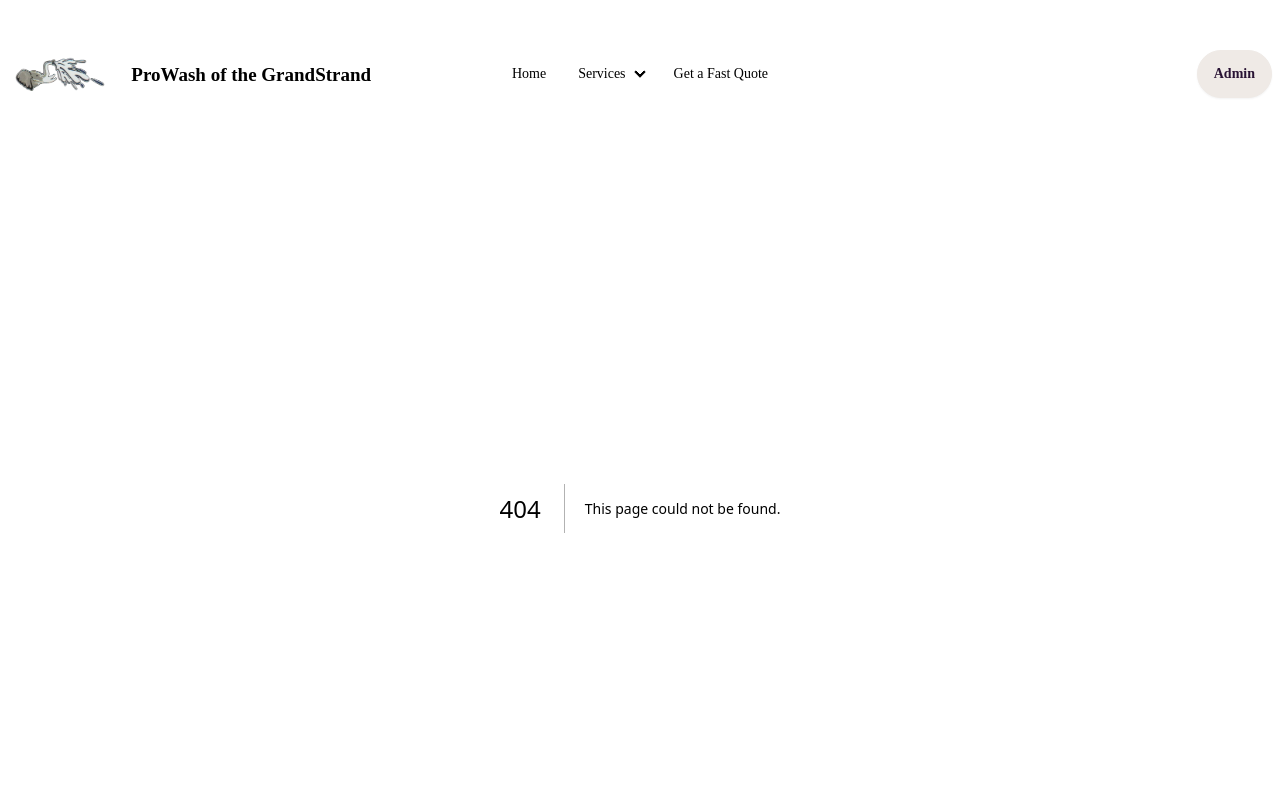
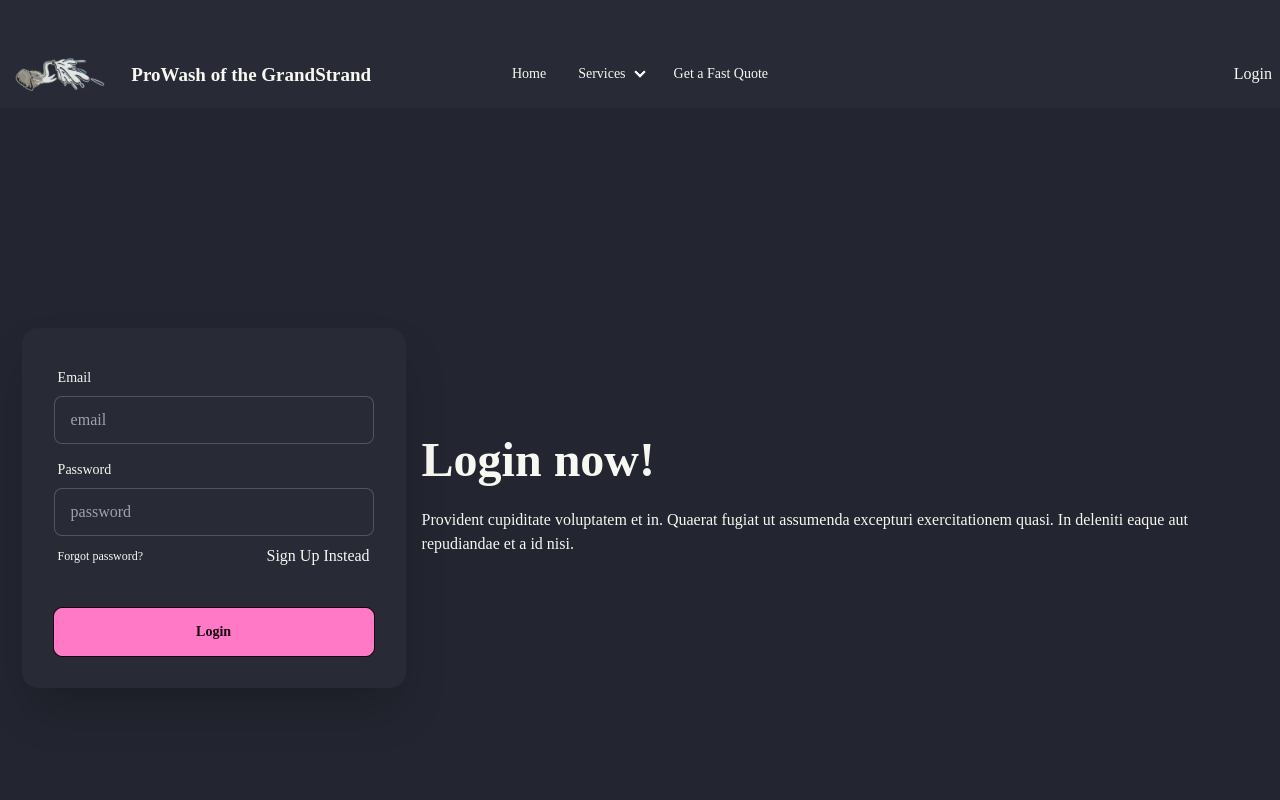
Before and after one commit to JimFloyd1/prowash, a Next.js app: page /login in a window 1280 px wide. Before the commit this address had no page. Shown: the top 800 px of the page. Built offline with nearby package versions, Linux system fonts and the light colour scheme.

Commit message:
frontend skeleton

```diff
--- /dev/null
+++ b/src/app/(auth)/forgot-password/page.tsx
@@ -0,0 +1,9 @@
+import React from 'react'
+
+const page = () => {
+  return (
+    <div>page</div>
+  )
+}
+
+export default page
--- /dev/null
+++ b/src/app/(auth)/login/page.tsx
@@ -0,0 +1,40 @@
+import React from 'react'
+import Link from 'next/link'
+
+const page = () => {
+    return (
+        <div className="hero min-h-screen bg-base-200">
+    <div className="hero-content flex-col lg:flex-row-reverse">
+        <div className="text-center lg:text-left">
+        <h1 className="text-5xl font-bold">Login now!</h1>
+        <p className="py-6">Provident cupiditate voluptatem et in. Quaerat fugiat ut assumenda excepturi exercitationem quasi. In deleniti eaque aut repudiandae et a id nisi.</p>
+        </div>
+        <div className="card shrink-0 w-full max-w-sm shadow-2xl bg-base-100">
+        <form className="card-body">
+            <div className="form-control">
+            <label className="label">
+                <span className="label-text">Email</span>
+            </label>
+            <input type="email" placeholder="email" className="input input-bordered"  />
+            </div>
+            <div className="form-control">
+            <label className="label">
+                <span className="label-text">Password</span>
+            </label>
+            <input type="password" placeholder="password" className="input input-bordered"  />
+            <label className="label">
+                <a href="#" className="label-text-alt link link-hover">Forgot password?</a>
+                <Link href="/register">Sign Up Instead</Link>
+            </label>
+            </div>
+            <div className="form-control mt-6">
+            <button className="btn btn-primary ring-current ring-1">Login</button>
+            </div>
+        </form>
+        </div>
+    </div>
+    </div>
+    )
+}
+
+export default page
--- /dev/null
+++ b/src/app/(auth)/register/layout.tsx
@@ -0,0 +1,43 @@
+"use client";
+// import "./styles.css";
+import Link from "next/link";
+
+import { usePathname } from "next/navigation";
+import { useState } from "react";
+
+const navLinks = [
+  { name: "Register", href: "/register" },
+  { name: "Login", href: "/login" },
+  { name: "Forgot Password", href: "/forgot-password" },
+];
+
+export default function AuthLayout({
+  children,
+}: {
+  children: React.ReactNode;
+}) {
+  const pathname = usePathname();
+  const [input, setInput] = useState("");
+
+  return (
+    <div>
+      <div>
+        <input value={input} onChange={(e) => setInput(e.target.value)} />
+      </div>
+      {navLinks.map((link) => {
+        const isActive = pathname.startsWith(link.href);
+
+        return (
+          <Link
+            className={isActive ? "font-bold mr-4" : "text-blue-500 mr-4"}
+            href={link.href}
+            key={link.name}
+          >
+            {link.name}
+          </Link>
+        );
+      })}
+      {children}
+    </div>
+  );
+}
--- /dev/null
+++ b/src/app/(auth)/register/page.tsx
@@ -0,0 +1,9 @@
+import React from 'react'
+
+const page = () => {
+  return (
+    <div>page</div>
+  )
+}
+
+export default page
--- a/src/app/layout.tsx
+++ b/src/app/layout.tsx
@@ -25,7 +25,7 @@
   children:React.ReactNode;
 }>) {
   return (
-    <html lang="en" data-theme="cupcake">
+    <html lang="en" data-theme="dracula">
       <body>
         <section className='py-10'>
           <div className='container'>
--- a/src/components/Navbar.tsx
+++ b/src/components/Navbar.tsx
@@ -1,5 +1,6 @@
 import React from 'react'
 import Image from 'next/image'
+import Link from 'next/link'
 
 
 const Navbar = () => {
@@ -38,7 +39,11 @@
   </div>
   <div className="navbar-center hidden lg:flex">
     <ul className="menu menu-horizontal px-1">
-      <li><a>Home</a></li>
+      <li>
+
+<Link href ="/#">Home</Link>
+
+      </li>
       <li>
         <details>
           <summary>Services</summary>
@@ -55,7 +60,7 @@
     </ul>
   </div>
   <div className="navbar-end">
-    <a className="btn">Admin</a>
+    <Link href ="/login">Login</Link>
   </div>
 </div>
 
--- a/src/components/Quote.tsx
+++ b/src/components/Quote.tsx
@@ -110,7 +110,7 @@
 <div className="card-body flex-wrap">
         <h2 className="text-2xl font-bold mb-2">ProWash of the GrandStrand has been in business since 1988 and is proud to offer the highest quality service.</h2>
         <p className="text-lg ">
-        We would love to hear from you. Contact us any time for a free estimate.
+        READY TO GET STARTED? We would love to hear from you. Contact us any time for a free estimate.
         </p>
         <p>
         All of our services are guaranteed to be carried out with the maximum amount of professionalism and quality.
--- a/src/components/Services.tsx
+++ b/src/components/Services.tsx
@@ -264,7 +264,7 @@
     <div className={`p-4 bg-white rounded-lg md:p-8 dark:bg-gray-800 ${activeTab === 'faq' ? '' : 'hidden'}`} id="property" role="tabpanel" aria-labelledby="faq-tab">
         {/* FAQ Content */}
         <h2 className="mb-5 text-2xl font-extrabold tracking-tight text-gray-900 dark:text-white">Frequently asked questions</h2>
-        <div className="collapse collapse-plus bg-base-200 ring-4 ring-current">
+        <div className="collapse collapse-plus bg-base-200 ring-1 ring-current">
     <input type="radio" name="my-accordion-3" defaultChecked />
     <div className="collapse-title text-xl font-medium ">
     How Does Prowash of the GrandStrand Compare To Other Companies?
@@ -273,7 +273,7 @@
         <p>We have state of the art equipment and over 36 years of experience. We guarantee your satisfaction, 100%. Unlike some of the competition, every member of our team is fully insured and extensively trained.</p>
     </div>
     </div>
-    <div className="collapse collapse-plus bg-base-200 ring-4 ring-current">
+    <div className="collapse collapse-plus bg-base-200 ring-1 ring-current">
     <input type="radio" name="my-accordion-3" />
     <div className="collapse-title text-xl font-medium">
         What is your Area of Service?
@@ -282,7 +282,7 @@
         <p>We service Myrtle Beach, North Myrtle Beach, Carolina Forest, Murrells Inlet, Socastee, Garden City, Litchfield, Conway, and Surfside.</p>
     </div>
     </div>
-    <div className="collapse collapse-plus bg-base-200 ring-4 ring-current">
+    <div className="collapse collapse-plus bg-base-200 ring-1 ring-current">
     <input type="radio" name="my-accordion-3" />
     <div className="collapse-title text-xl font-medium">
     Are Your Cleaning Methods And Products Environmentally Safe?
@@ -290,7 +290,7 @@
     <div className="collapse-content">
     Yes, all of our pressure washing and cleaning methods are environmentally safe. We strictly avoid using harsh chemicals that could damage your property, harm your pets or family, or negatively impact the local environment. We ensure that the chemicals and techniques we employ are 100% safe and effective for maintaining your property. Our cleaning methods are only aggressive towards stains, grime, dirt, mold, algae, and similar contaminants. We are committed to thoroughly and responsibly cleaning your exterior surfaces.    </div>
     </div>
-    <div className="collapse collapse-plus bg-base-200 ring-4 ring-current">
+    <div className="collapse collapse-plus bg-base-200 ring-1 ring-current">
     <input type="radio" name="my-accordion-3" />
     <div className="collapse-title text-xl font-medium">
     How Frequently Is Pressure Washing Needed?
@@ -299,7 +299,7 @@
         <p>The frequency of pressure washing and soft washing your projects depends on the surface material. Most surfaces require cleaning at least once a year, but the condition of the surface and organic growth buildup also play into how often your home will need to be power washed. If you’re consistent with routine cleaning, organic growth won’t stand a chance and can be maintained all year long!</p>
     </div>
     </div>
-    <div className="collapse collapse-plus bg-base-200 ring-4 ring-current">
+    <div className="collapse collapse-plus bg-base-200 ring-1 ring-current">
     <input type="radio" name="my-accordion-3" />
     <div className="collapse-title text-xl font-medium">
     Why Shouldn't I Pressure Wash My Home On My Own?
```
